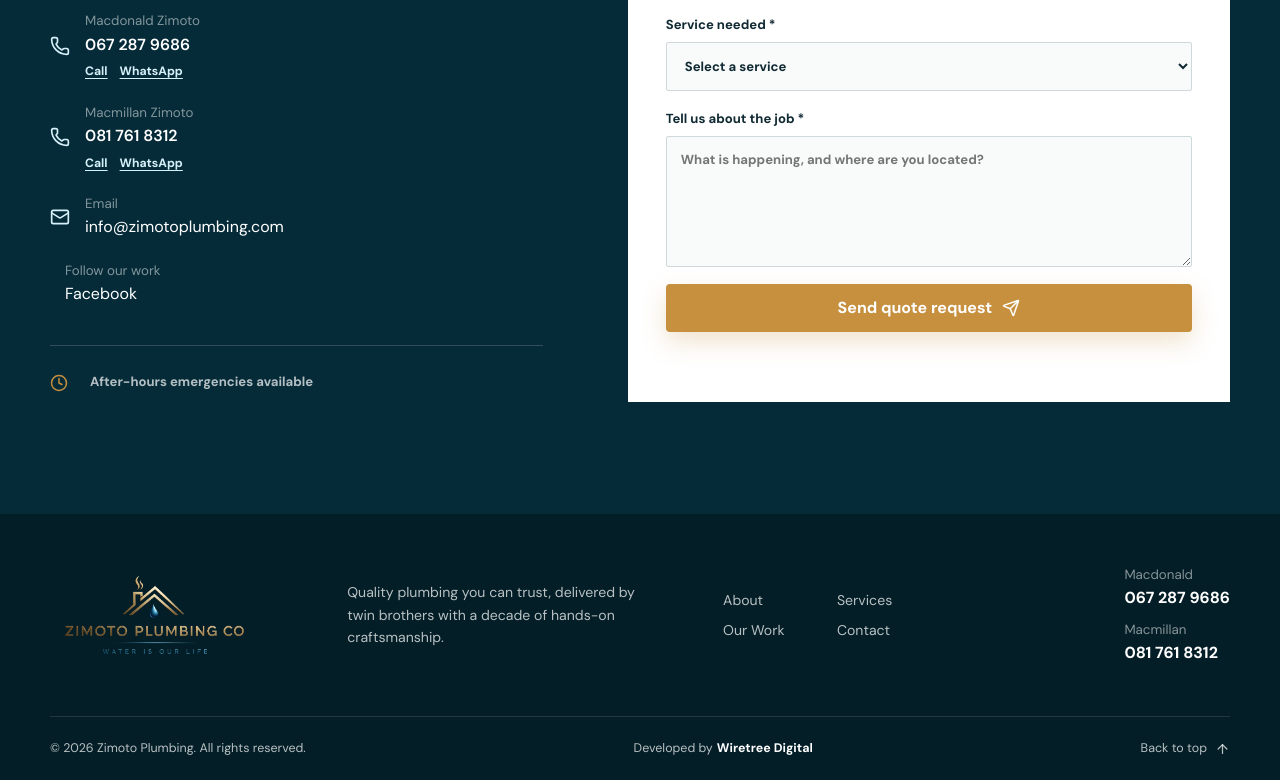
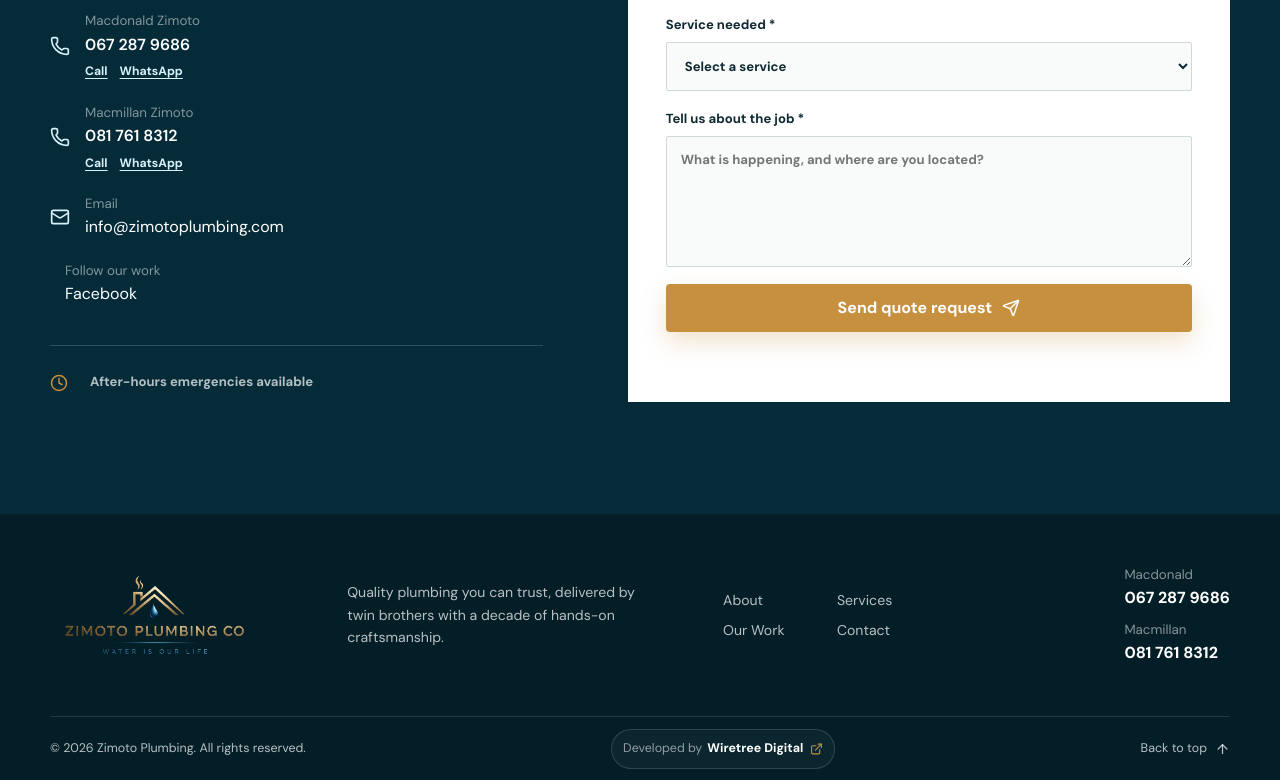
Before and after one commit to Ephraim06/zimoto-plumbing, a plain HTML site: page index.html in a window 1280 px wide. Shown: the part 7250-8030 px from the top of the page. Drawn offline with nearby package versions, Linux system fonts and the light colour scheme; some icons are missing.

Commit message:
Enhance footer credit styling and update link structure for improved visibility

```diff
--- a/index.html
+++ b/index.html
@@ -427,7 +427,7 @@
     </div>
     <div class="container footer-bottom">
       <span>&copy; <span id="year"></span> Zimoto Plumbing. All rights reserved.</span>
-      <span class="footer-credit">Developed by <a href="https://www.wiretree-digital.com" target="_blank" rel="noopener noreferrer">Wiretree Digital</a></span>
+      <a class="footer-credit" href="https://www.wiretree-digital.com" target="_blank" rel="noopener noreferrer"><span>Developed by</span><strong>Wiretree Digital</strong><i data-lucide="external-link"></i></a>
       <a href="#main">Back to top <i data-lucide="arrow-up"></i></a>
     </div>
   </footer>
--- a/styles.css
+++ b/styles.css
@@ -234,9 +234,10 @@
 .footer-contacts small { color: rgba(255,255,255,.52); font-weight: 400; }
 .footer-bottom { min-height: 64px; display: flex; align-items: center; justify-content: space-between; border-top: 1px solid rgba(255,255,255,.12); font-size: .78rem; }
 .footer-bottom a { display: flex; align-items: center; gap: 8px; }
-.footer-credit { display: flex; align-items: center; gap: 4px; }
-.footer-credit a { color: var(--white); font-weight: 700; }
-.footer-credit a:hover { text-decoration: underline; text-underline-offset: 3px; }
+.footer-bottom .footer-credit { padding: 7px 11px; gap: 5px; color: rgba(255,255,255,.55); border: 1px solid rgba(255,255,255,.14); border-radius: 999px; background: rgba(255,255,255,.04); transition: color .2s ease, border-color .2s ease, background .2s ease; }
+.footer-credit strong { color: var(--white); font-weight: 700; }
+.footer-bottom .footer-credit:hover { color: rgba(255,255,255,.75); border-color: rgba(198,144,63,.55); background: rgba(198,144,63,.1); }
+.footer-bottom .footer-credit svg { width: 13px; margin-left: 2px; color: var(--orange); }
 .footer-bottom svg { width: 15px; }
 .whatsapp-float { position: fixed; right: 20px; bottom: 20px; z-index: 91; }
 .floating-whatsapp { width: 56px; height: 56px; padding: 0; display: grid; place-items: center; color: var(--white); background: #16a363; border: 0; border-radius: 50%; box-shadow: 0 12px 30px rgba(5,43,56,.3); cursor: pointer; transition: transform .2s ease, background .2s ease; }
```
